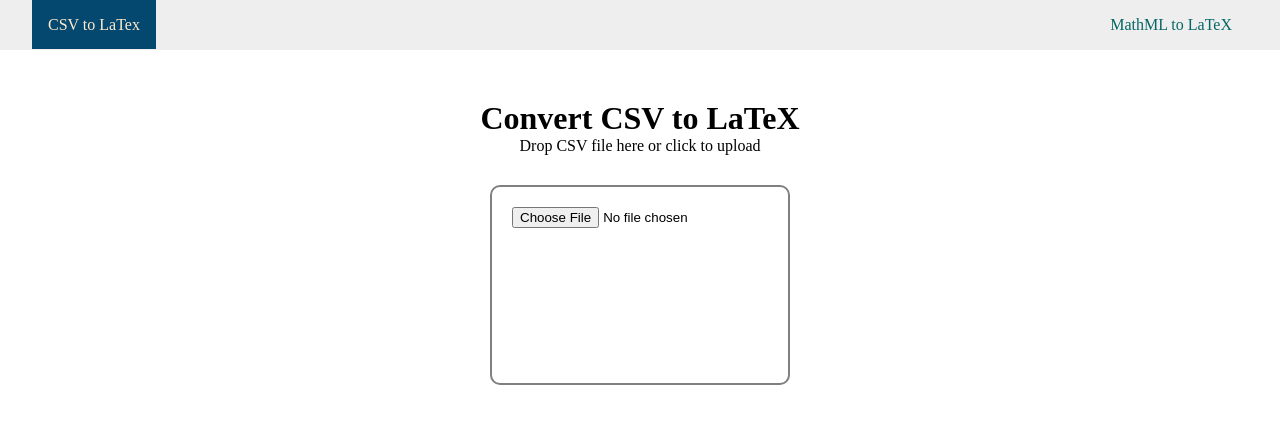
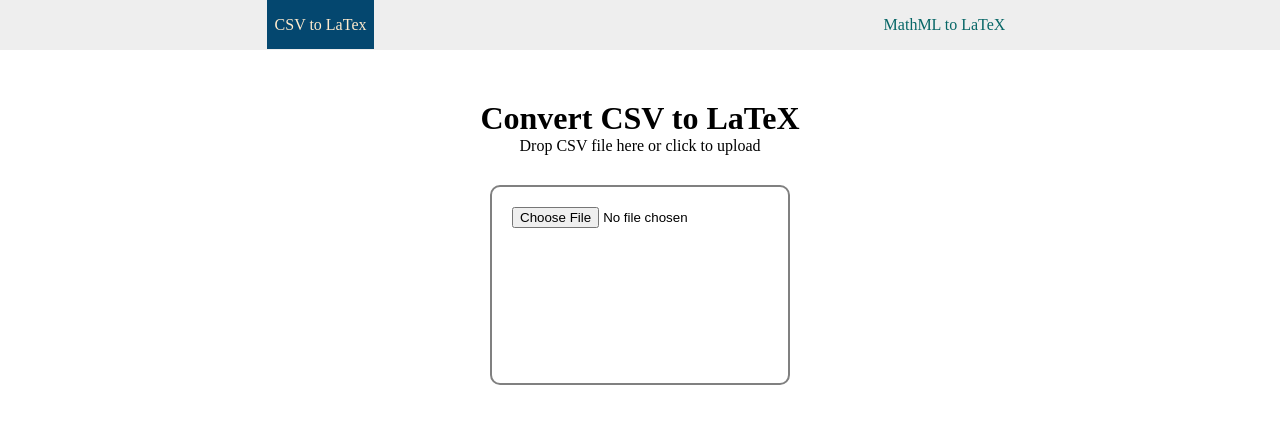
Before and after one commit to AA961/latex, a Nuxt app: page / in a window 1280 px wide. Shown: the top 424 px of the page. Built offline with nearby package versions, Linux system fonts and the light colour scheme.

Commit message:
fixing nav

```diff
--- a/components/Nav.vue
+++ b/components/Nav.vue
@@ -22,17 +22,17 @@ ul {
     margin: 0;
     padding: 0;
     display: flex;
-    justify-content: space-between;
+    justify-content: space-around;
 }
 
 a {
     text-decoration: none;
     color: #066666;
-    padding: 1rem;
+    padding: 1rem 0.5rem;
 }
 
 li {
-    margin: 0 1rem;
+    /* margin: 0 1rem; */
     font-size: 1rem;
 }
 
```
